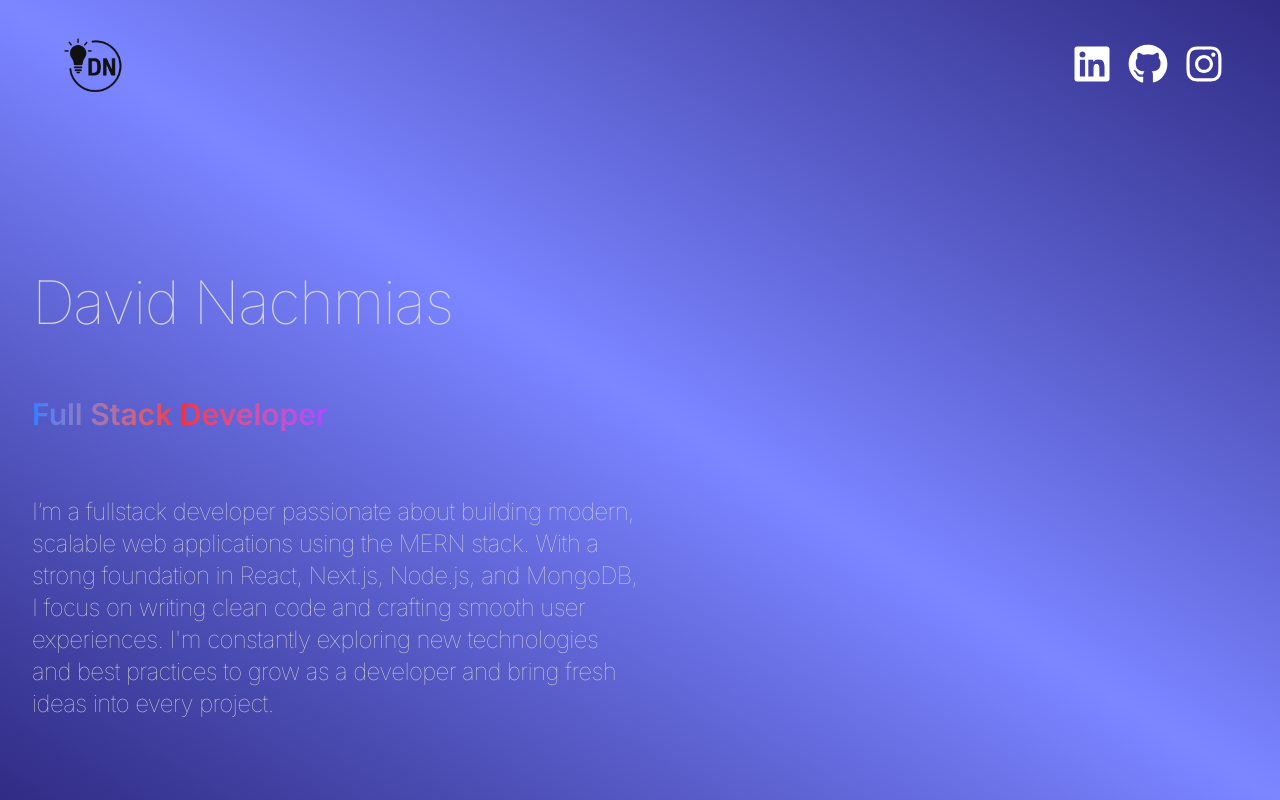
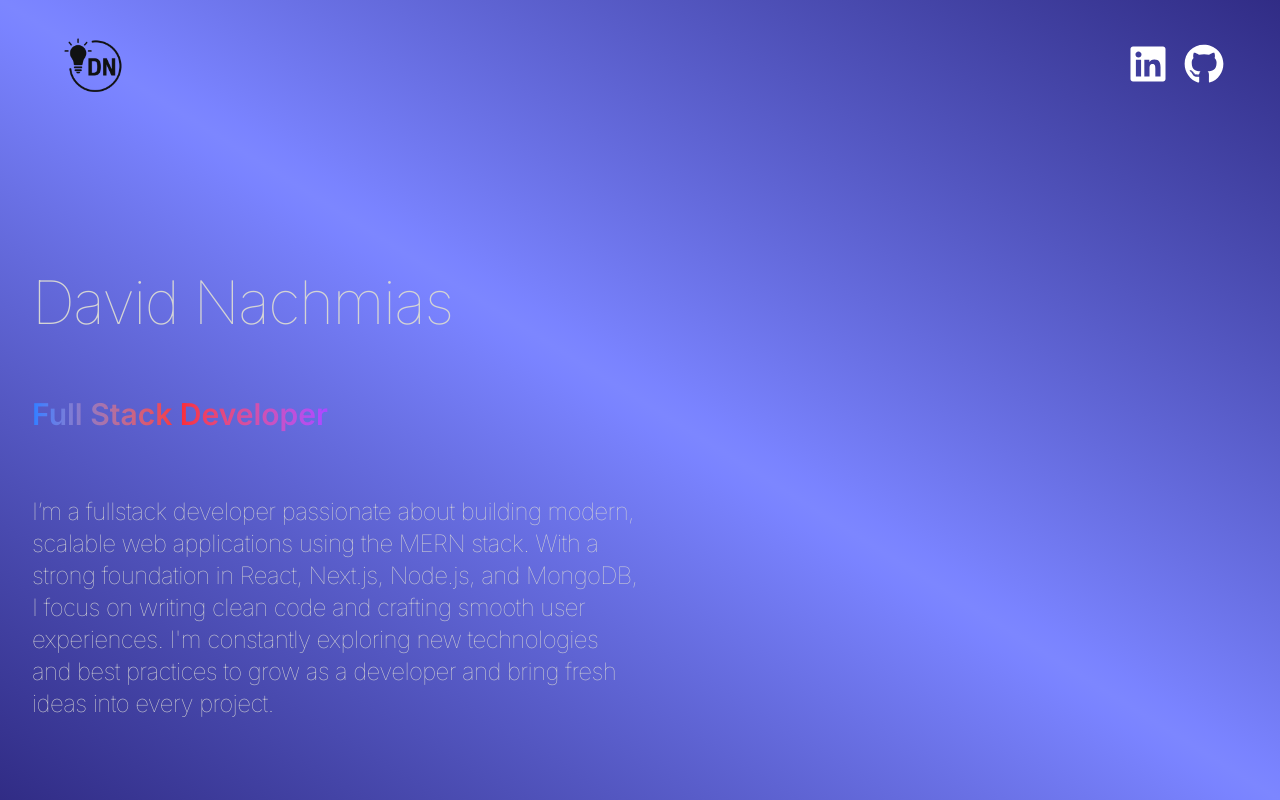
Before and after one commit to davidnachmias/trek, a React (Vite) app: page / in a window 1280 px wide. Shown: the top 800 px of the page. Built offline with nearby package versions, Linux system fonts and the light colour scheme.

Commit message:
finished

```diff
--- a/src/components/Navbar.jsx
+++ b/src/components/Navbar.jsx
@@ -1,4 +1,3 @@
-import React from "react";
 import logo2 from "../assets/img/logo2.png";
 import { FaLinkedin } from "react-icons/fa";
 import { FaGithub } from "react-icons/fa";
@@ -11,9 +10,13 @@ export default function Navbar() {
         <img className="h-20 w-20" src={logo2} alt="logo" />
       </div>
       <div className="flex items-center gap-4">
-        <FaLinkedin className="text-white w-10 h-10" />
-        <FaGithub className="text-white w-10 h-10" />
-        <FaInstagram className="text-white w-10 h-10" />
+        <a href="https://www.linkedin.com/in/david-nachmias" target="_blank">
+          <FaLinkedin className="text-white w-10 h-10" />
+        </a>
+
+        <a href="https://github.com/DavidNachmias" target="_blank">
+          <FaGithub className="text-white w-10 h-10" />
+        </a>
       </div>
     </nav>
   );
--- a/src/constants/constants.jsx
+++ b/src/constants/constants.jsx
@@ -1,4 +1,4 @@
-import machinesPG from "../assets/img/machines.png";
+import machinesPG from "../assets/img/machines2.png";
 import minervaPG from "../assets/img/minerva.png";
 import trekbag from "../assets/img/trekbag.png";
 export const HERO_CONTENT = `I’m a fullstack developer passionate about building modern, scalable web applications using the MERN stack. With a strong foundation in React, Next.js, Node.js, and MongoDB, I focus on writing clean code and crafting smooth user experiences. I'm constantly exploring new technologies and best practices to grow as a developer and bring fresh ideas into every project.`;
@@ -16,7 +16,8 @@ export const EXPERIENCES = [
     year: "2024",
     role: "Fullstack Developer",
     company: "H.M.T.S",
-    description: `Developed a machinery management system to streamline manufacturing workflows and improve production data visualization. Built using Next.js, MongoDB, and Next.js built-in servers, addressing performance and data challenges with tailored solutions.`,
+    description: `Developed a machinery management system to streamline manufacturing workflows and improve production data visualization. The system was built to meet specific operational requirements and includes features such as email notifications and Excel file generation. Built using Next.js, MongoDB, and Next.js built-in servers, addressing performance and data challenges with tailored solutions.`,
+
     technologies: [
       "Next.js",
       "MongoDB",
@@ -37,11 +38,11 @@ export const PROJECTS = [
   },
 
   {
-    title: "Machines Factory Management System",
-    image: machinesPG, // או נתיב לתמונה אם יש לך תמונה לשים
-    url: "https://machines-factory.vercel.app/", // שים את ה-URL האמיתי אם קיים
+    title: "Machines Factory Management System (in use) ",
+    image: machinesPG,
+    url: "https://machines-factory.vercel.app/",
     description:
-      "A machinery management system designed to streamline manufacturing workflows and visualize production data. Built with Next.js, MongoDB, and Next.js built-in servers, delivering tailored solutions for performance and data management challenges.",
+      "A machinery management system built to support manufacturing workflows, production data visualization, email notifications, and Excel file exports. Developed with Next.js, MongoDB, and built-in Next.js servers to ensure performance, scalability, and efficient data handling.",
     technologies: [
       "Next.js",
       "MongoDB",
```
Also changed, not shown: src/assets/img/machines2.png (added).
